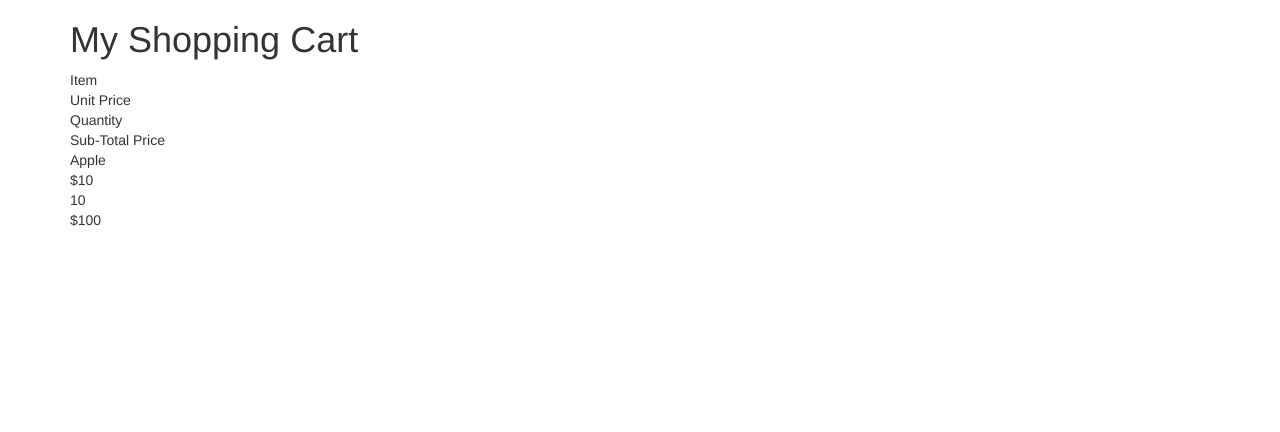
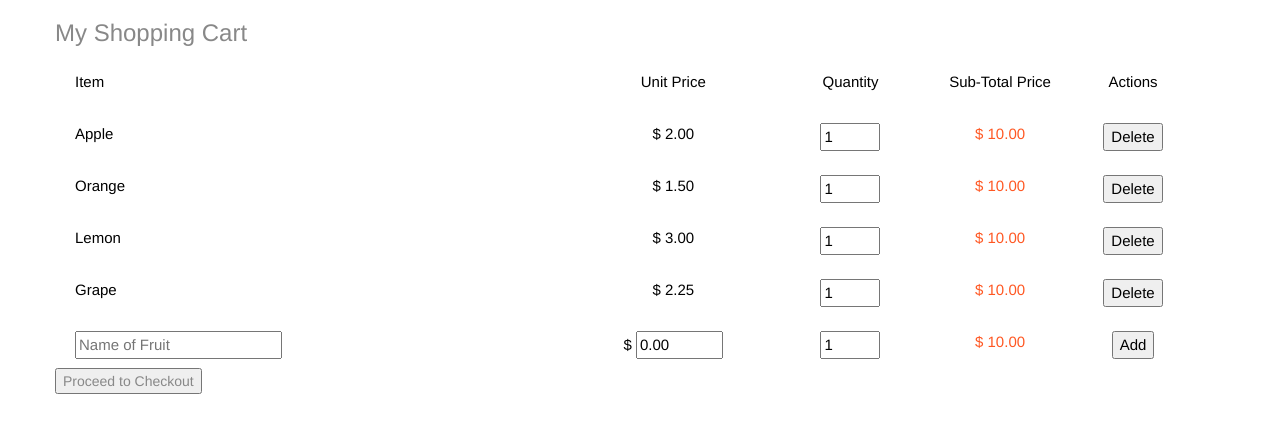
Before and after one commit to DT9699/simpleshoppingcart, a plain HTML site: page index.html in a window 1280 px wide. Drawn offline with nearby package versions, Linux system fonts and the light colour scheme.

Commit message:
basic structure of shopping cart created

```diff
--- a/css/custom.css
+++ b/css/custom.css
@@ -0,0 +1,63 @@
+.container {
+  width: 1200px;
+  color: #888;
+}
+.cart-item {
+  padding: 15px 20px 0;
+  border-radius: 3px;
+  height: 4rem;
+  font-size: 1.5rem;
+  background: #fff;
+  margin-bottom: 12px;
+  display: flex;
+  color: black
+}
+
+
+.cart-item-header-name {
+  text-align: left;
+  width: 46%;
+}
+.cart-item-header-unitprice {
+  width: 16%;
+  text-align: center;
+}
+.cart-item-header-quantity {
+  width: 16%;
+  text-align: center;
+
+}
+.cart-item-header-subtotalprice {
+  width: 11%;
+  text-align: center;
+}
+
+.cart-item-header-action {
+  width: 13%;
+  text-align: center;
+}
+
+
+.cart-item-name {
+  width: 46%;
+}
+.cart-item-unitprice {
+  width: 16%;
+  text-align: center;
+}
+.cart-item-qtyinput {
+  width: 16%;
+  text-align: center;
+}
+
+#quantity {
+  float: relative;
+  position: center;
+
+
+}
+.cart-menu-item-subtotalprice {
+  width: 11%;
+  text-align: center;
+  color: #ff5722;
+}
--- a/index.html
+++ b/index.html
@@ -1,6 +1,7 @@
 <!DOCTYPE html>
 <html lang="en">
   <head>
+    <title>Simple Shopping Cart</title>
     <meta http-equiv="Content-Type" content="text/html; charset=UTF-8">
     <meta charset="utf-8">
     <meta http-equiv="X-UA-Compatible" content="IE=edge">
@@ -18,36 +19,70 @@
     <!-- title heading shopping cart  -->
     <div class = "container">
       <div class = "cart-heading">
-        <h1>My Shopping Cart</h1>
+        <h3>My Shopping Cart</h3>
       </div>
     </div>
     <!-- item column heading prdt name, unit price, qty order, subtotal price  -->
     <div class = "container">
-      <div class =  "cart-menu-page">
-
-        <div class = "cart-menu-header">
-          <div class ="cart-menu-header-item">Item</div>
-          <div class ="cart-menu-header-unitprice">Unit Price</div>
-          <div class ="cart-menu-header-Quantity">Quantity</div>
-          <div class ="cart-menu-header-subtotalprice">Sub-Total Price</div>
+      <div class = "cart-menu-page">
+        <div class = "cart-item" id = "item-header">
+          <div class ="cart-item-header-name">Item</div>
+          <div class ="cart-item-header-unitprice">Unit Price</div>
+          <div class ="cart-item-header-quantity">Quantity</div>
+          <div class ="cart-item-header-subtotalprice">Sub-Total Price</div>
+          <div class ="cart-item-header-action">Actions</div>
         </div>
 
-        <div class = "cart-menu-item">
-          <div class = "cart-menu-item-name">Apple</div>
-          <div class = "cart-menu-item-unitprice">$10</div>
-          <div class = "cart-menu-item-qty">10</div>
-          <div class = "cart-menu-item-subtotalprice">$100</div>
+        <div class = "cart-item" id = "item-details">
+          <div class = "cart-item-name">Apple</div>
+          <div class = "cart-item-unitprice">$ 2.00</div>
+          <div class = "cart-item-qtyinput"><input id="quantity" type="number" min="1" max="20" value="1"></div>
+          <div class = "cart-menu-item-subtotalprice">$ 10.00</div>
+          <div class ="cart-item-header-action"><button class="cart-item-action">Delete</button></div>
         </div>
 
+        <div class = "cart-item" id = "item-details">
+          <div class = "cart-item-name">Orange</div>
+          <div class = "cart-item-unitprice">$ 1.50</div>
+          <div class = "cart-item-qtyinput"><input id="quantity" type="number" min="1" max="20" value="1"></div>
+          <div class = "cart-menu-item-subtotalprice">$ 10.00</div>
+          <div class ="cart-item-header-action"><button class="cart-item-action">Delete</button></div>
+        </div>
+
+        <div class = "cart-item" id = "item-details">
+          <div class = "cart-item-name">Lemon</div>
+          <div class = "cart-item-unitprice">$ 3.00</div>
+          <div class = "cart-item-qtyinput"><input id="quantity" type="number" min="1" max="20" value="1"></div>
+          <div class = "cart-menu-item-subtotalprice">$ 10.00</div>
+          <div class ="cart-item-header-action"><button class="cart-item-action">Delete</button></div>
+        </div>
+
+        <div class = "cart-item" id = "item-details">
+          <div class = "cart-item-name">Grape</div>
+          <div class = "cart-item-unitprice">$ 2.25</div>
+          <div class = "cart-item-qtyinput"><input id="quantity" type="number" min="1" max="20" value="1"></div>
+          <div class = "cart-menu-item-subtotalprice">$ 10.00</div>
+          <div class ="cart-item-header-action"><button class="cart-item-action">Delete</button></div>
+        </div>
+
+        <div class = "cart-item" id = "addon">
+          <div class = "cart-item-name"><input class="new-item" type="text" placeholder="Name of Fruit"></div>
+          <div class = "cart-item-unitprice">$ <input class="new-item" type="number" min="1.00" max="10.00" value="0.00"></div>
+          <div class = "cart-item-qtyinput"><input class="new-item" type="number" min="1" max="20" value="1"></div>
+          <div class = "cart-menu-item-subtotalprice">$ 10.00</div>
+          <div class ="cart-item-header-action"><button class="cart-item-action">Add</button></div>
+        </div>
+
+        <div class = "cart-menu-footer">
+          <div class = "item-basket-total"></div>
+          <div class = "checkout">
+            <input class = "check" type = "submit" value = "Proceed to Checkout">
+          </div>
+
+        </div>
 
       </div>
     </div>
-
-    <!-- item row values -->
-
-    <!-- Add item row -->
-  </div>
-    <!-- summation of total cart value -->
 
 
 
```
